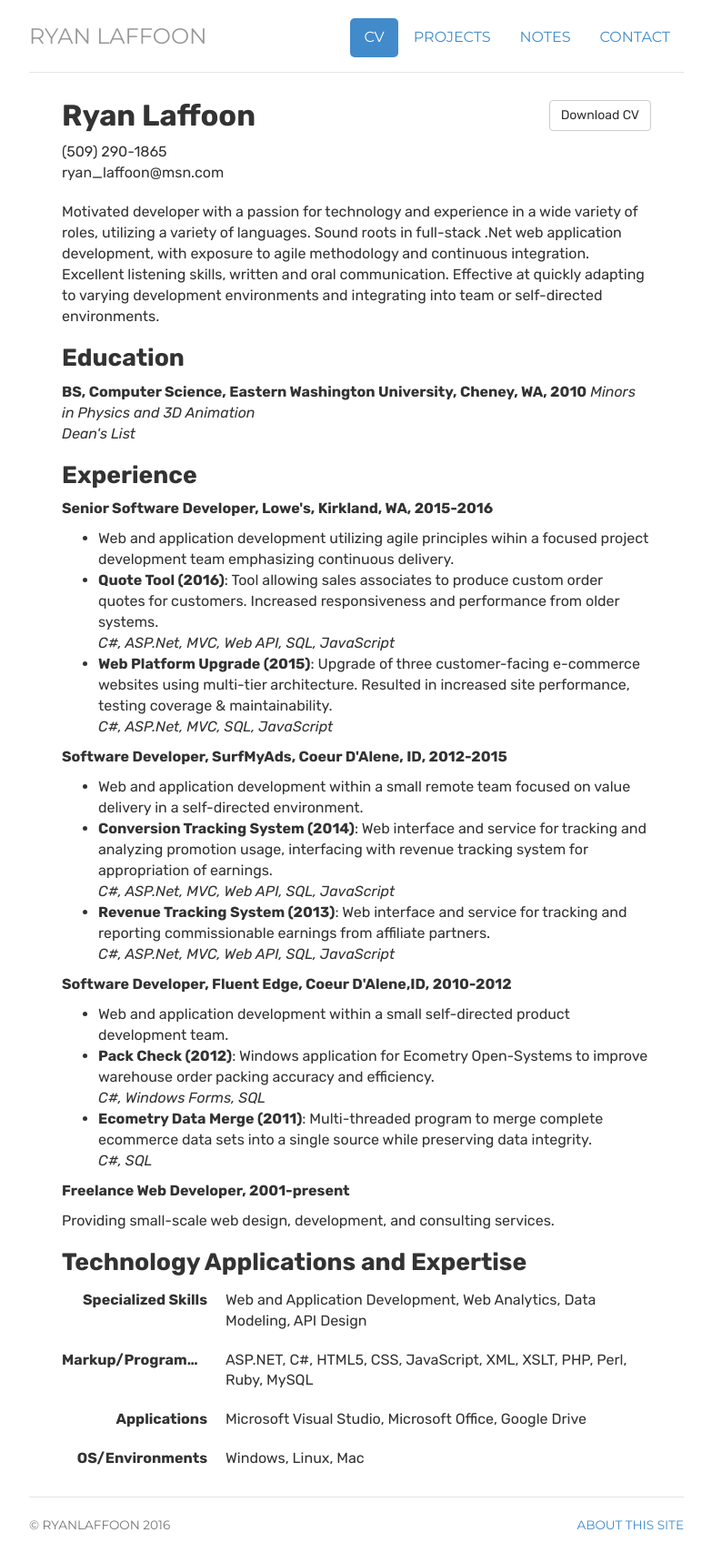
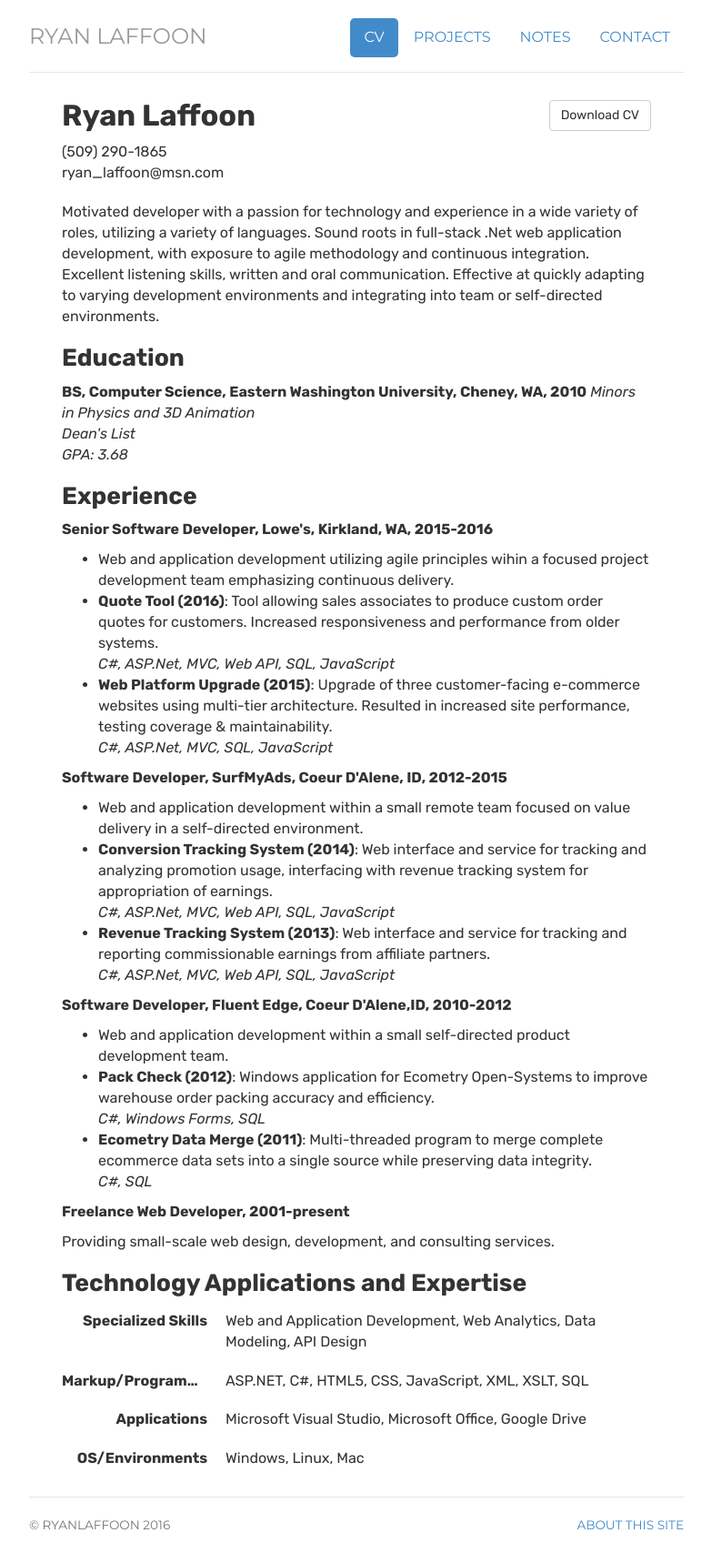
Before and after one commit to ryanlaffoon/ryanlaffoon.github.io, a Jekyll site: the page built from cv/index.html, in a window 1280 px wide. Shown: the whole page at 91% size, without its empty margins (248-1031 px from the left). Built offline with Jekyll 4.4.1, drawn with Linux system fonts in a browser that asks for light colours.

Commit message:
cv updates

```diff
--- a/cv/index.html
+++ b/cv/index.html
@@ -19,9 +19,12 @@ description: CV for Ryan Laffoon, a Developer and Musician living and working in
 
         <h2>Education</h2>
         <p>
-            <strong>BS, Computer Science, <span itemprop="alumniOf">Eastern Washington University</span>, Cheney, WA, 2010</strong>
-            <em>Minors in Physics and 3D Animation<br />Dean's List</em>
-        </p>
+            <span class="experience-header">BS, Computer Science, <span itemprop="alumniOf">Eastern Washington University</span>, <span itemprop="addressLocality">Cheney</span>, <span itemprop="addressRegion">WA</span>, 2010</span>
+            <span class="experience-tags">
+                Minors in Physics and 3D Animation<br />
+                Dean's List<br />
+                GPA: 3.68
+            </span>
 
         <h2>Experience</h2>
         <p>
@@ -68,7 +71,7 @@ description: CV for Ryan Laffoon, a Developer and Musician living and working in
         </dl>
         <dl class="dl-horizontal">
             <dt>Markup/Programming</dt>
-            <dd>ASP.NET, C#, HTML5, CSS, JavaScript, XML, XSLT, PHP, Perl, Ruby, MySQL</dd>
+            <dd>ASP.NET, C#, HTML5, CSS, JavaScript, XML, XSLT, SQL</dd>
         </dl>
         <dl class="dl-horizontal">
             <dt>Applications</dt>
```
